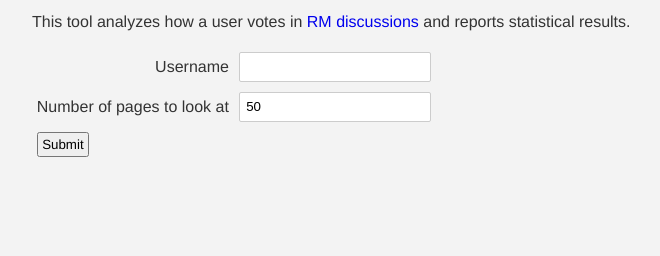
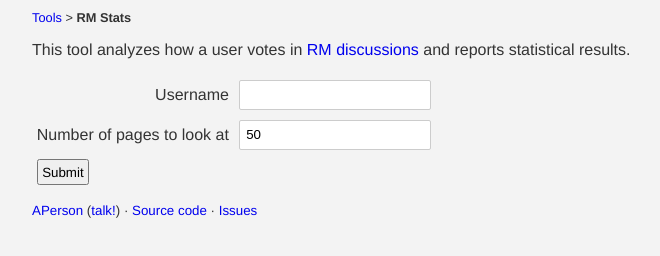
Before and after one commit to APerson241/rm-stats, a plain HTML site: page index.html in a window 1280 px wide. Shown: the part 80-336 px from the top of the page, without its empty margins (283-943 px from the left). Drawn offline with Linux system fonts and the light colour scheme.

Commit message:
Add breadcrumb and footer

```diff
--- a/index.html
+++ b/index.html
@@ -7,6 +7,7 @@
   </head>
   <body>
     <h1>RM Stats Tool</h1>
+    <p style="font-size: 80%"><a href="https://tools.wmflabs.org/apersonbot/">Tools</a> &gt; <b>RM Stats</b></p>
     <p>This tool analyzes how a user votes in <a href="https://en.wikipedia.org/wiki/WP:RM">RM discussions</a> and reports statistical results.</p>
     <form action="cgi-bin/rm-stats.py" method="get">
       <table>
@@ -23,5 +24,8 @@
         </tr>
       </table>
     </form>
+    <footer>
+      <a href="https://en.wikipedia.org/wiki/User:APerson" title="APerson's user page on the English Wikipedia">APerson</a> (<a href="https://en.wikipedia.org/wiki/User_talk:APerson" title="APerson's talk page on the English Wikipedia">talk!</a>) &middot; <a href="https://github.com/APerson241/rm-stats" title="Source code on GitHub">Source code</a> &middot; <a href="https://github.com/APerson241/rm-stats/issues" title="Issues on GitHub">Issues</a>
+    </footer>
   </body>
 </html>
```
